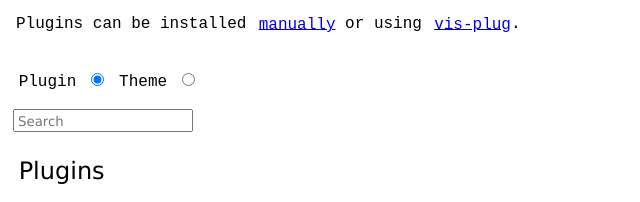
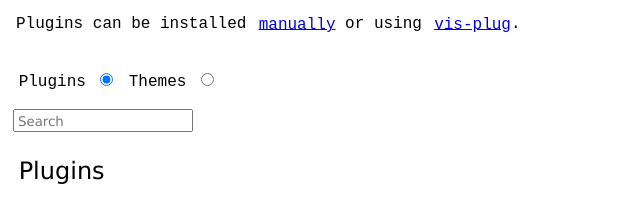
Before and after one commit to erf/vis-plugins, a plain HTML site: page index.html in a window 1280 px wide. Shown: the part 194-396 px from the top of the page, 0-640 px from the left. Drawn offline with Linux system fonts and the light colour scheme.

Commit message:
use plurals for radio button labels

```diff
--- a/index.html
+++ b/index.html
@@ -27,10 +27,10 @@
 
 	<form>
 
-	<label for="show-plugins">Plugin</label>
+	<label for="show-plugins">Plugins</label>
 	<input checked type="radio" id="show-plugins" name="plugin-type" onclick="set_plugin_type('plugin')" autocomplete="off">
 
-	<label for="show-themes">Theme</label>
+	<label for="show-themes">Themes</label>
 	<input type="radio" id="show-themes" name="plugin-type" onclick="set_plugin_type('theme')" autocomplete="off">
 
 	</form>
```
